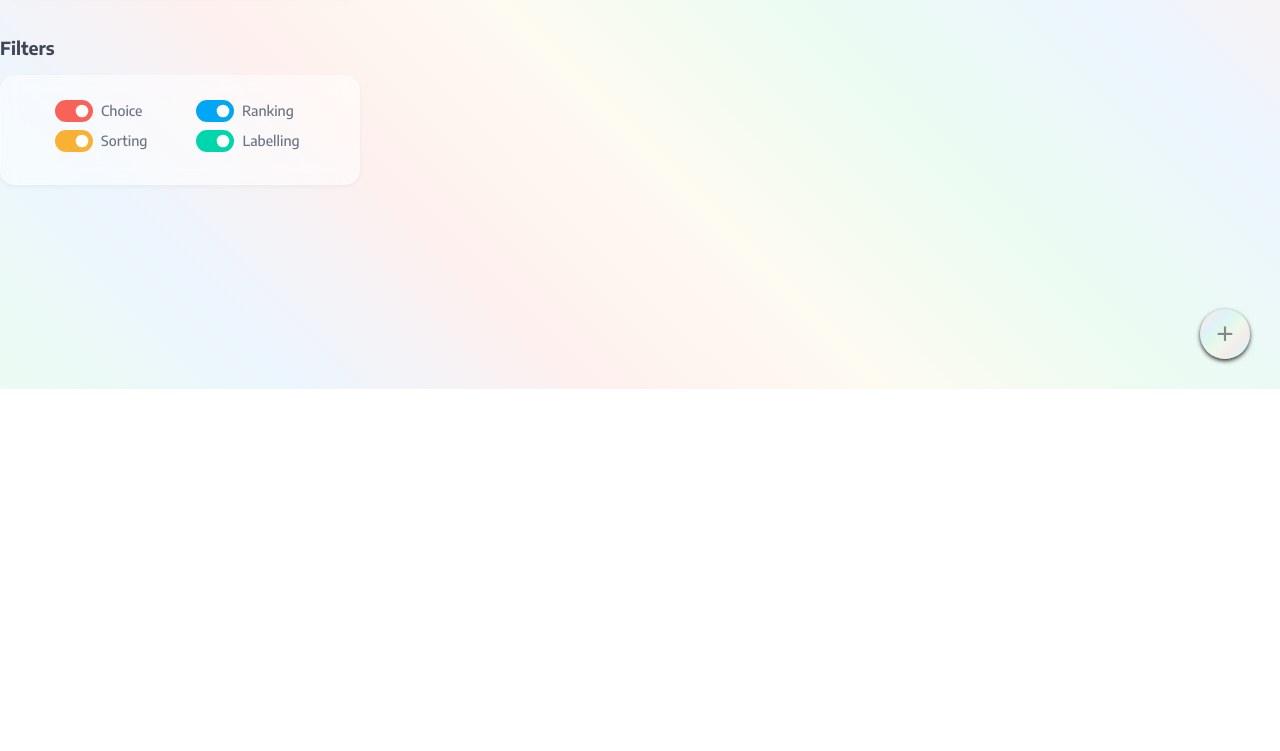
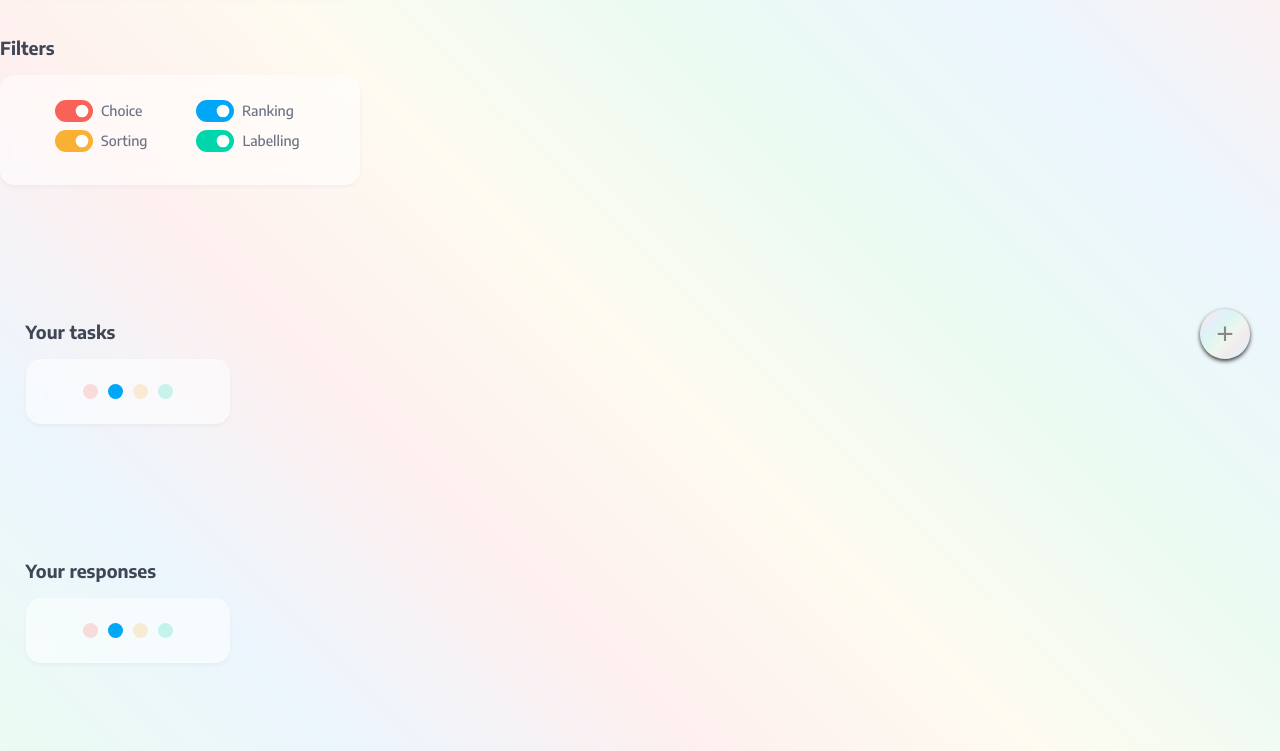
Before and after one commit to haailabs/Cognize, a website: page app/index.html in a window 1280 px wide. Shown: the part 411-1162 px from the top of the page. Before the commit the page ends 800 px from the top, so only its background shows below. Drawn offline with nearby package versions, Linux system fonts and the light colour scheme; a script that the page names is missing.

Commit message:
Update index.html

```diff
--- a/app/index.html
+++ b/app/index.html
@@ -15,8 +15,8 @@
   <script type="text/javascript" src="https://unpkg.com/web3@1.2.11/dist/web3.min.js"></script>
   <script type="text/javascript" src="https://unpkg.com/web3modal@1.9.0/dist/index.js"></script>
   <script type="text/javascript" src="https://unpkg.com/evm-chains@0.2.0/dist/umd/index.min.js"></script>
-  <script type="text/javascript"
-    src="https://unpkg.com/@walletconnect/web3-provider@1.2.1/dist/umd/index.min.js"></script>
+
+    <script type="text/javascript" src="https://unpkg.com/@walletconnect/web3-provider@1.2.1/dist/umd/index.min.js"></script>
   <script type="text/javascript" src="https://unpkg.com/fortmatic@2.0.6/dist/fortmatic.js">
   </script>
   <script type="text/javascript" src="https://cdnjs.cloudflare.com/ajax/libs/BrowserFS/2.0.0/browserfs.min.js">
@@ -35,7 +35,8 @@
   <header id="site-head" class="uk-padding-small">
     <div class="uk-container uk-container-expand">
       <div class="uk-grid uk-grid-medium uk-flex uk-flex-middle" data-uk-grid>
-        <div class="uk-flex uk-flex-middle">
+        <div  onclick="goBack()" class="home uk-flex uk-flex-middle">
+
           <img src="logo.png" height="25px" width="25px" alt="Cognize" class="uk-logo">
           <h3 id="logo"> &nbspCognize</h3>
         </div>
@@ -71,11 +72,11 @@
                 <div class="drop-nav uk-dropdown"
                   data-uk-dropdown="mode: click; offset: 20;animation: uk-animation-slide-bottom-small; duration: 150">
                   <h4 id="user" class="uk-margin-small-bottom uk-margin-remove-adjacent">0x3285...f3d4</h4>
-                  <p class="uk-text-small uk-text-muted">Your Profile</p>
-                  <p class="uk-text-small uk-text-muted">Your Tasks</p>
-                  <p class="uk-text-small uk-text-muted">Your Responses</p>
+
+                  <a class="uk-text-small uk-text-muted your-tasks-trigger">Your Tasks</a><br>
+                  <a class="uk-text-small uk-text-muted your-responses-trigger">Your Responses</a>
                   <hr>
-                  <button href="#" class="no-highlight btn uk-button uk-width-1- uk-width-1">Log out</button>
+                          <button id="btn-disconnect" href="#" class="no-highlight btn uk-button uk-width-1- uk-width-1">Log out</button>
                 </div>
               </div>
             </div>
@@ -310,6 +311,69 @@
         <br>
       </div>
     </div>
+  </div>
+
+  <div class="container" id="yourTasks">
+
+
+
+    <div class="col second-col">
+
+      <div class="box">
+        <h3>Your tasks</h3>
+
+        <div class="element taskInfo">
+          <div class="loader">
+            <div class="circle"></div>
+            <div class="circle"></div>
+            <div class="circle"></div>
+            <div class="circle"></div>
+          </div>
+          <ul id="yourTasksboard" class="iconList">
+
+
+          </ul>
+
+        </div>
+
+
+      </div>
+
+
+    </div>
+
+  </div>
+
+  <div class="container" id="yourResponses">
+
+
+
+    <div class="col second-col">
+
+      <div class="box">
+        <h3>Your responses</h3>
+
+        <div class="element taskInfo">
+          <div class="loader">
+            <div class="circle"></div>
+            <div class="circle"></div>
+            <div class="circle"></div>
+            <div class="circle"></div>
+          </div>
+          <ul id="yourResponsesboard" class="iconList">
+
+
+          </ul>
+
+        </div>
+
+
+      </div>
+
+
+    </div>
+
+  </div>
 
   <!-- partial -->
   <script src='https://unpkg.com/eva-icons'></script>
@@ -323,4 +387,6 @@
 
 </body>
 
+
+
 </html>
```
Lines whose indentation alone changed are shown as unchanged.
